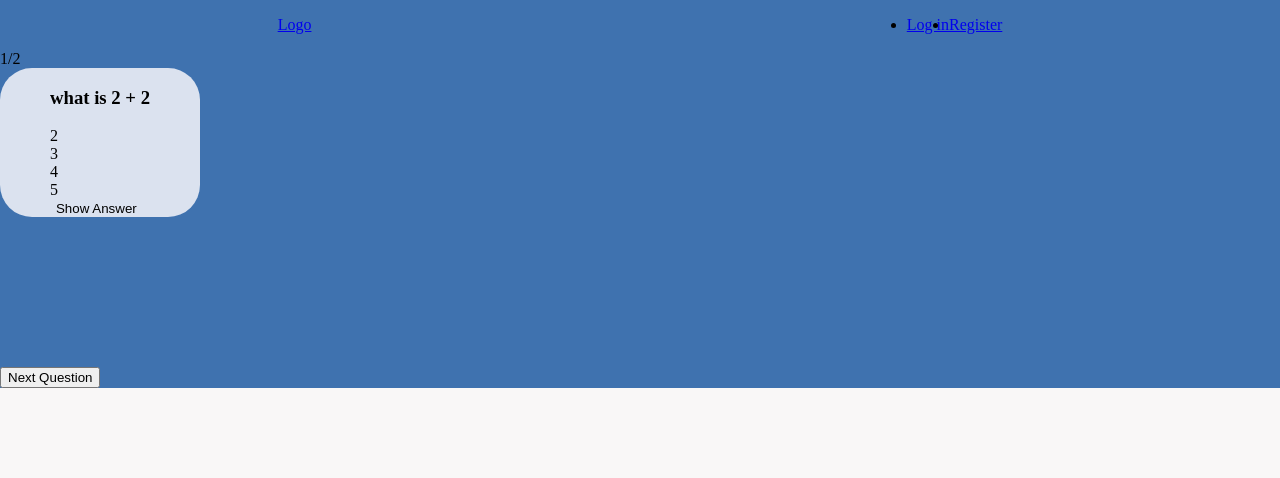
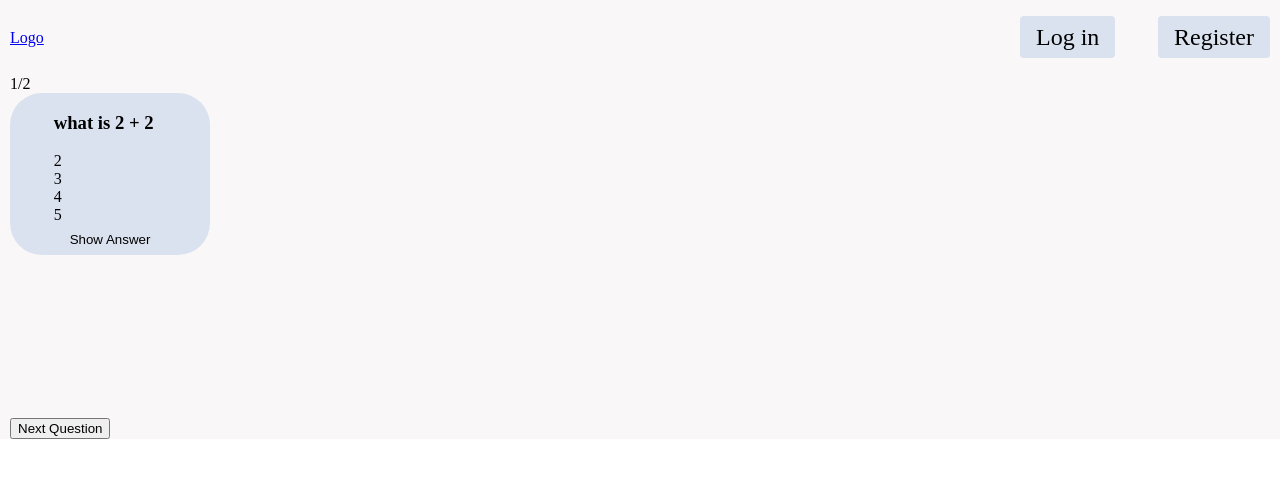
Before and after one commit to ttakeyaya/mern-project, a React (Create React App) app in the folder frontend/: page /cards in a window 1280 px wide. Shown: the top 478 px of the page. Built offline with nearby package versions, Linux system fonts and the light colour scheme.

Commit message:
style login and register button

```diff
--- a/frontend/src/App.css
+++ b/frontend/src/App.css
@@ -1,28 +1,43 @@
 @import-normalize;
 body {
-  background-color: #f9f7f7;
   margin: 0;
 }
 
 .container {
   max-width: 2800px;
   margin: 0 auto;
-  background-color: #3f72af;
+  background-color: #f9f7f7;
+  padding: 0 10px;
 }
 .header {
   display: flex;
   align-items: center;
-  justify-content: space-around;
+  justify-content: space-between;
 }
 .header-links {
   display: flex;
+  justify-content: space-between;
+  width: 250px;
+  font-size: 1.5rem;
+  list-style: none;
+}
+.header-link {
+  text-decoration: none;
+  color: black;
 }
 .btn {
   border: none;
   background-color: #dbe2ef;
+  padding: 0.5rem 1rem;
+  border-radius: 4px;
   cursor: pointer;
 }
-
+.btn:hover {
+  box-shadow: 0 0 6px 2px rgb(17, 45, 78, 0.3);
+}
+.btn:focus {
+  box-shadow: none;
+}
 .card {
   background-color: #dbe2ef;
   display: flex;
--- a/frontend/src/components/Header.jsx
+++ b/frontend/src/components/Header.jsx
@@ -9,10 +9,14 @@ function Header() {
       </div>
       <ul className="header-links">
         <li>
-          <Link to="/login">Log in</Link>
+          <Link to="/login" className="header-link btn">
+            Log in
+          </Link>
         </li>
         <li>
-          <Link to="/register">Register</Link>
+          <Link to="/register" className="header-link btn">
+            Register
+          </Link>
         </li>
       </ul>
     </header>
```
